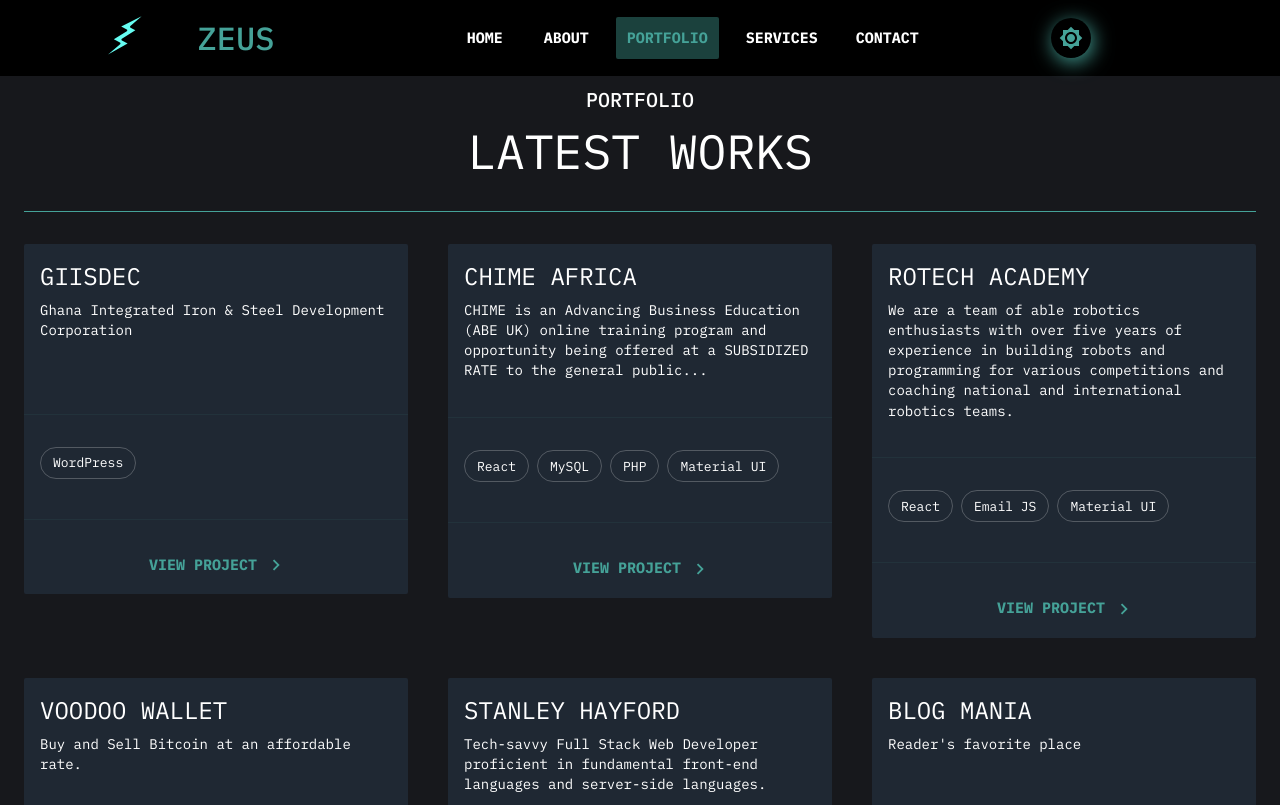
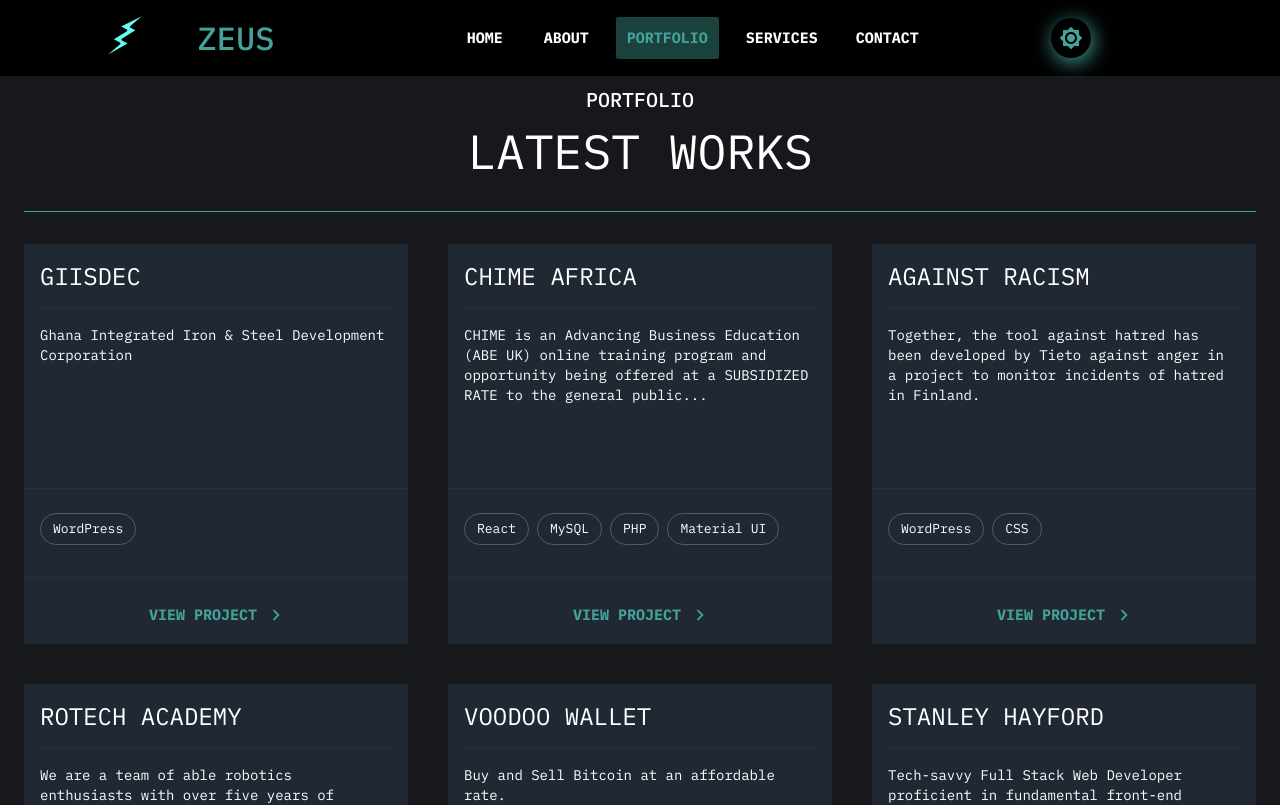
Before and after one commit to stanleyHayes/portfolio, a React (Create React App) app: page /portfolio in a window 1280 px wide. Shown: the top 805 px of the page. Built offline with nearby package versions, Linux system fonts and the light colour scheme.

Commit message:
change project component margins

```diff
--- a/src/components/shared/project.js
+++ b/src/components/shared/project.js
@@ -6,7 +6,7 @@
     const useStyles = makeStyles((theme) => {
         return {
             card: {
-                minHeight: 350,
+                minHeight: 400,
                 display: "flex",
                 flexDirection: "column"
             },
@@ -16,7 +16,7 @@
                 fontWeight: "bold",
                 color: theme.palette.text.primary
             },
-            divider: {
+            fullWidth: {
                 marginTop: 16,
                 marginBottom: 16
             },
@@ -29,6 +29,10 @@
             },
             content: {
                 flexGrow: 1
+            },
+            divider: {
+                marginTop: 8,
+                marginBottom: 8
             }
         }
     });
@@ -41,6 +45,7 @@
             <CardContent className={classes.content}>
                 <Typography color="textSecondary" gutterBottom={true} variant="h5"
                             className={classes.title}>{project.title}</Typography>
+                <Divider light={true} variant="fullWidth" className={classes.fullWidth}/>
                 <Typography color="textSecondary" gutterBottom={true} variant="body2">{project.summary}</Typography>
             </CardContent>
             <Divider light={true} variant="fullWidth" className={classes.divider}/>
--- a/src/data/data.js
+++ b/src/data/data.js
@@ -11,6 +11,12 @@
             summary: "CHIME is an Advancing Business Education (ABE UK) online training program and opportunity being offered at a SUBSIDIZED RATE to the general public...",
             categories: ["React", "MySQL", "PHP", "Material UI"],
             link: "http://chimeafrica.org"
+        },
+        {
+            title: "Against Racism",
+            summary: "Together, the tool against hatred has been developed by Tieto against anger in a project to monitor incidents of hatred in Finland.",
+            categories: ["WordPress", "CSS"],
+            link: "https://www.yhdessavihaavastaan.fi/"
         },
         {
             title: "Rotech Academy",
@@ -60,14 +66,13 @@
             title: "Jasey Mining",
             summary: "Optimising the blasting experiences for our clients ",
             categories: ["React", "Material UI"],
-            link: "https://jaseymining.vecel.app"
+            link: "https://jaseymining.vercel.app"
         },
-
         {
             title: "Cristiano Ronaldo",
             summary: "Cristiano Ronaldo is a Portuguese professional footballer who plays for Juventus and Portugal national team.",
             categories: ["HTML", "CSS", "JavaScript", "Personal", "GitHub Pages"],
-            link: "https://stanleyHayes.github.io"
+            link: "https://stanleyhayes.github.io/cristianoronaldo/"
         }
     ];
 }
```
